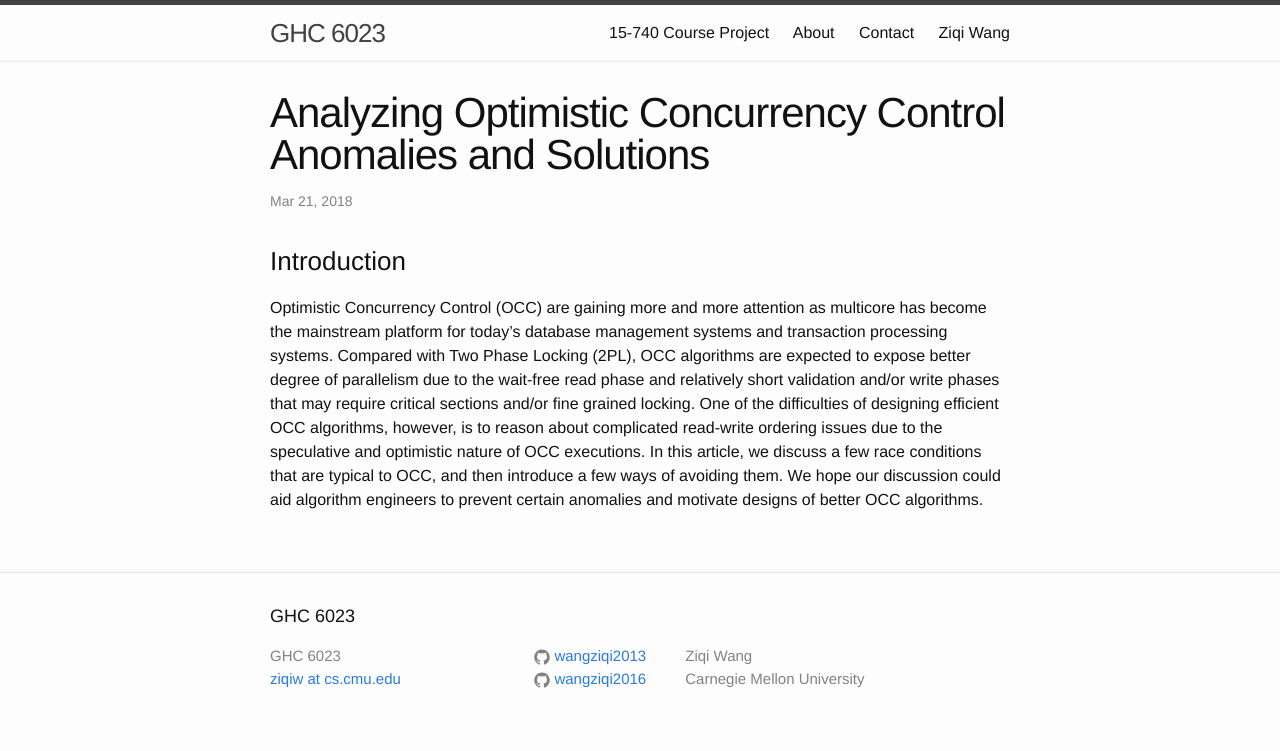
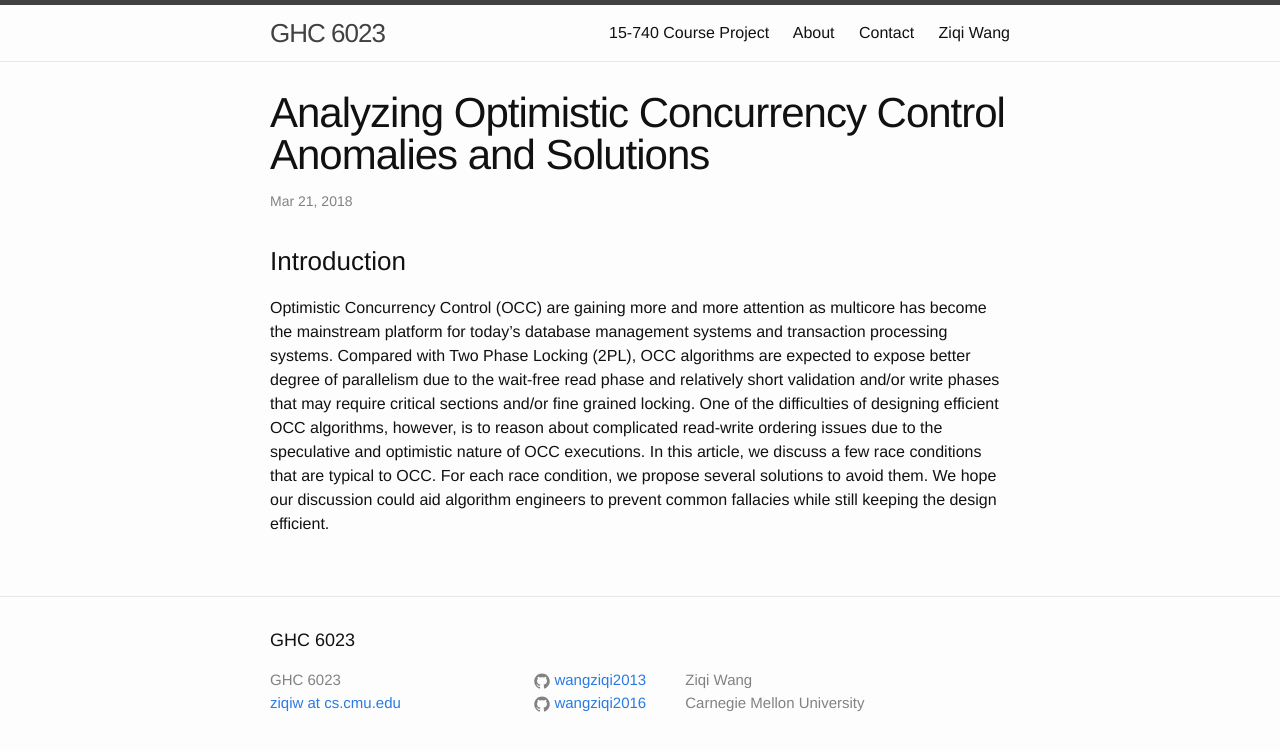
Before and after one commit to wangziqi2013/wangziqi2013.github.io, a Jekyll site: the page built from _posts/2018-03-21-Analyzing-OCC-Anomalies-and-Solutions.markdown, in a window 1280 px wide. Shown: the top 751 px of the page. Built offline with Jekyll 4.4.1, drawn with Linux system fonts in a browser that asks for light colours.

Commit message:
Small change

```diff
--- a/_posts/2018-03-21-Analyzing-OCC-Anomalies-and-Solutions.markdown
+++ b/_posts/2018-03-21-Analyzing-OCC-Anomalies-and-Solutions.markdown
@@ -15,6 +15,6 @@ expose better degree of parallelism due to the wait-free read phase and relative
 validation and/or write phases that may require critical sections and/or fine grained locking.
 One of the difficulties of designing efficient OCC algorithms, however, is to reason about complicated
 read-write ordering issues due to the speculative and optimistic nature of OCC executions.
-In this article, we discuss a few race conditions that are typical to OCC, and then introduce
-a few ways of avoiding them. We hope our discussion could aid algorithm engineers to prevent
-certain anomalies and motivate designs of better OCC algorithms.
+In this article, we discuss a few race conditions that are typical to OCC. For each race
+condition, we propose several solutions to avoid them. We hope our discussion could aid algorithm
+engineers to prevent common fallacies while still keeping the design efficient.
```
